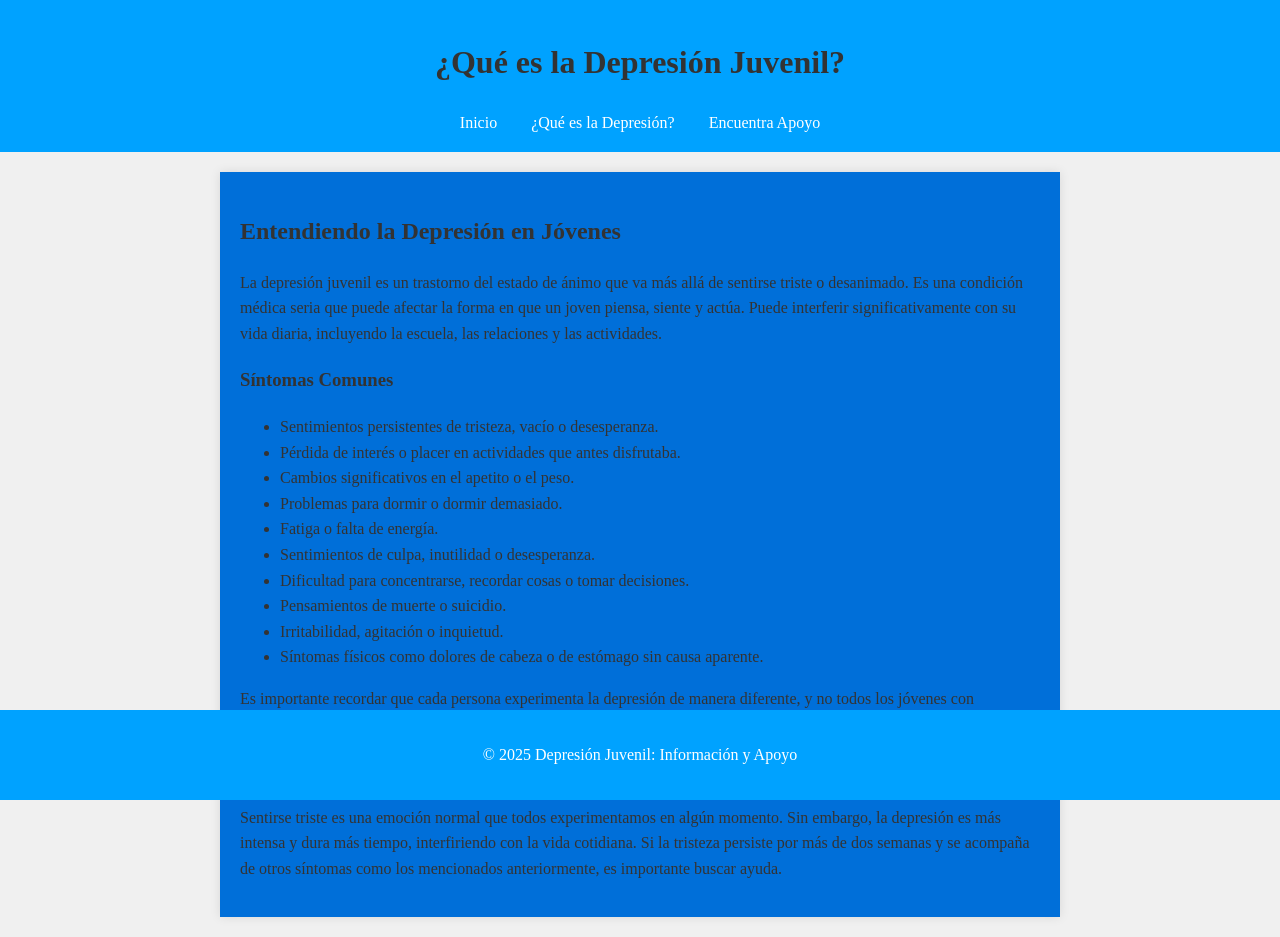
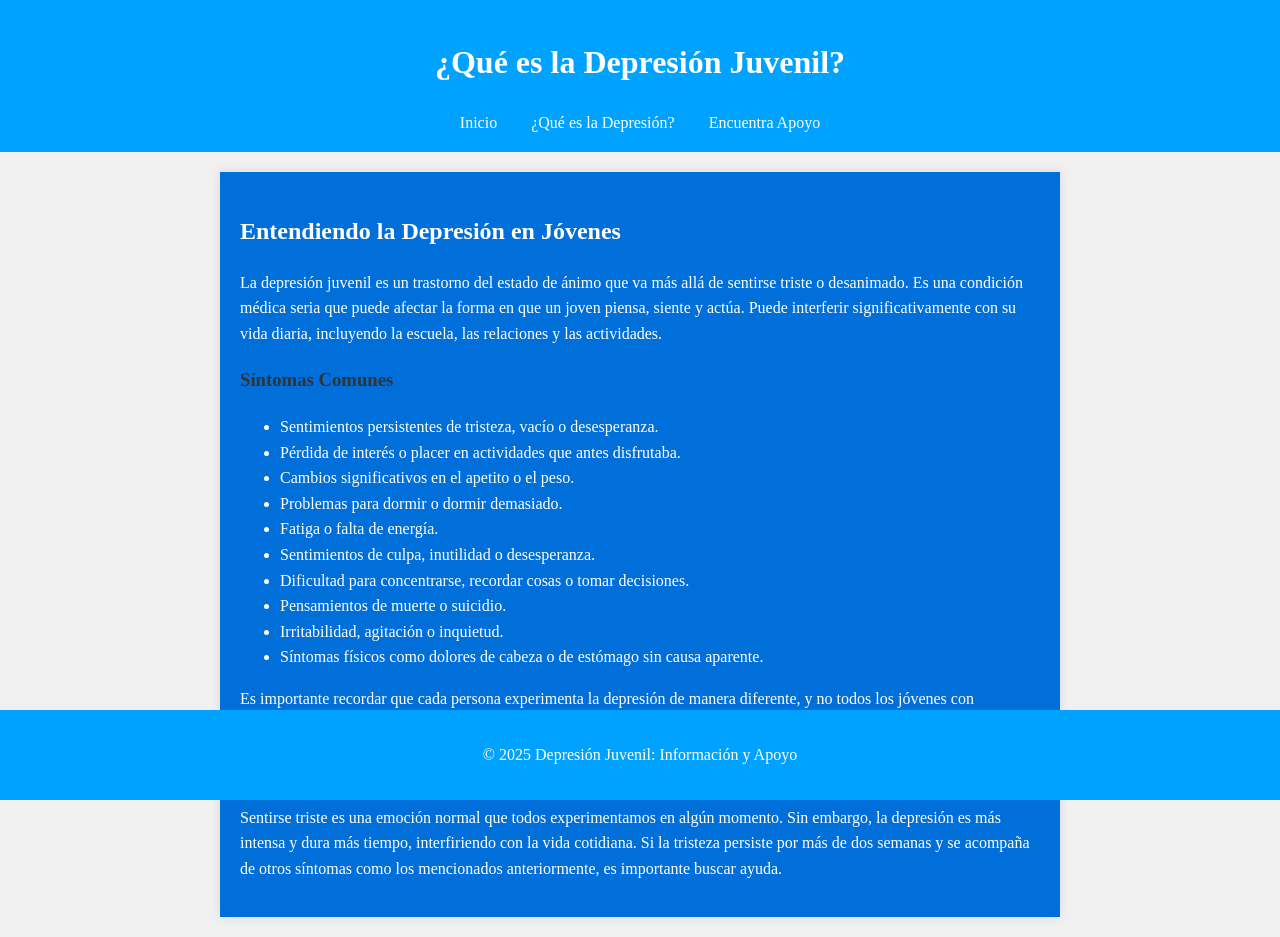
Before and after one commit to ventrala/ventrala.github.io, a plain HTML site: page que-es.html in a window 1280 px wide. Drawn offline with Linux system fonts and the light colour scheme.

Commit message:
Update que-es.html

```diff
--- a/que-es.html
+++ b/que-es.html
@@ -8,7 +8,7 @@
 </head>
 <body>
     <header>
-        <h1>¿Qué es la Depresión Juvenil?</h1>
+        <h1 style="color: white;">¿Qué es la Depresión Juvenil?</h1>
         <nav>
             <ul>
                 <li><a href="index.html">Inicio</a></li>
@@ -18,8 +18,8 @@
         </nav>
     </header>
     <main>
-        <section>
-            <h2>Entendiendo la Depresión en Jóvenes</h2>
+        <section style="color: white;">
+            <h2 style="color: white;">Entendiendo la Depresión en Jóvenes</h2>
             <p>La depresión juvenil es un trastorno del estado de ánimo que va más allá de sentirse triste o desanimado. Es una condición médica seria que puede afectar la forma en que un joven piensa, siente y actúa. Puede interferir significativamente con su vida diaria, incluyendo la escuela, las relaciones y las actividades.</p>
             <h3>Síntomas Comunes</h3>
             <ul>
```
